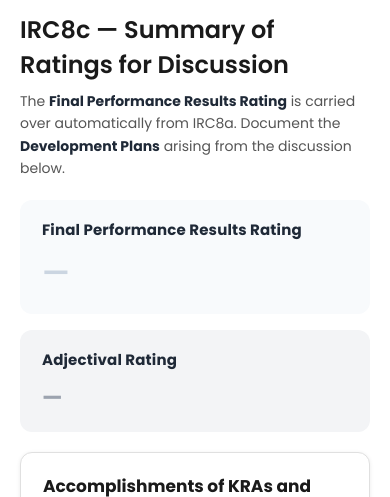
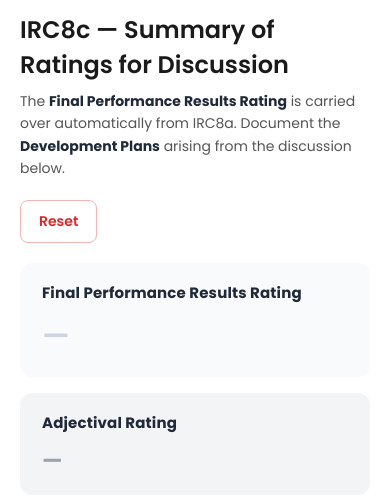
Before and after one commit to n-renz0801/Project-IRC, a Flask app: page /irc/irc8c in a window 390 px wide. Shown: the part 199-696 px from the top of the page. Run offline with Flask 3, Linux system fonts and the light colour scheme; data comes from the database, SQL or seed files in the repository; data that the repository does not hold is empty; some libraries are stand-ins or nearby versions.

Commit message:
irc8c: added reset

```diff
--- a/app.py
+++ b/app.py
@@ -2730,46 +2730,6 @@ def delete_irc8a_indicator(indicator_id):
     return jsonify({"deleted": True, "id": indicator_id}), 200
 
 
-@app.route("/irc/irc8a/reset", methods=["DELETE"])
-def reset_irc8a_data():
-    """Two reset scopes for the "Reset" button/modal, chosen via
-    ?scope=ratings_mov|all (defaults to "ratings_mov"), mirroring IRC7's
-    reset endpoint (see reset_irc7_data above):
-
-      - scope=ratings_mov (default): the "Clear ratings & MOV links only"
-        option. For every objective under this year's KRAs, clears the
-        three selected ratings (rating_quality/efficiency/timeliness) and
-        the MOV link. KRAs, objectives, their weights/text, rubric
-        indicators, timeline, and actual results are all left untouched --
-        only what's been *rated* and *linked* disappears.
-
-      - scope=all: the "Reset entire form" option. Deletes every KRA for
-        this year outright, which cascades to delete all of its
-        objectives and their rubric indicators too (see the FK
-        relationships in models.py).
-    """
-    scope = request.args.get("scope", "ratings_mov")
-    year = request.args.get("year", type=int) or _current_year()
-
-    if scope == "all":
-        IRC8AKra.query.filter_by(year=year).delete()
-        db.session.commit()
-        return jsonify({"reset": True, "scope": "all", "year": year}), 200
-
-    objectives = (
-        IRC8AObjective.query.join(IRC8AKra, IRC8AObjective.kra_id == IRC8AKra.id)
-        .filter(IRC8AKra.year == year)
-        .all()
-    )
-    for objective in objectives:
-        objective.rating_quality = None
-        objective.rating_efficiency = None
-        objective.rating_timeliness = None
-        objective.mov = None
-    db.session.commit()
-    return jsonify({"reset": True, "scope": "ratings_mov", "year": year}), 200
-
-
 # ---------------------------------------------------------------------------
 # IRC8c -- Summary of Ratings for Discussion
 #
@@ -2858,6 +2818,26 @@ def save_irc8c_row():
     return jsonify(row.to_dict()), 200
 
 
+@app.route("/irc/irc8c/reset", methods=["DELETE"])
+def reset_irc8c_data():
+    """Resets this year's four Development Plan rows back to their default
+    blank/locked state -- mirrors reset_irc7_data's single-scope shape
+    (there's no "values only" vs "everything" split here since IRC8c has
+    nothing but these four fixed rows to begin with; see models.py's
+    IRC8CRow docstring for why they're permanent slots, not a user-managed
+    list).
+
+    Deleting the rows outright (rather than blanking each column) is safe
+    because get_irc8c_data() re-creates any missing slot with
+    is_locked=True on its next read -- the same "recreate on read" shape
+    IRC8b's fixed criteria rely on.
+    """
+    year = request.args.get("year", type=int) or _current_year()
+    IRC8CRow.query.filter_by(year=year).delete()
+    db.session.commit()
+    return jsonify({"reset": True, "year": year}), 200
+
+
 def not_found(e):
     return render_template("404.html", tabs=TABS, active_tab=None), 404
 
--- a/static/css/irc8c.css
+++ b/static/css/irc8c.css
@@ -38,6 +38,10 @@
 }
 
 .irc8c-header {
+  display: flex;
+  justify-content: space-between;
+  align-items: flex-start;
+  gap: 20px;
   margin-bottom: 20px;
 }
 
@@ -46,6 +50,33 @@
   font-weight: 600;
   margin: 0 0 8px 0;
   color: #1a1a1a;
+}
+
+.irc8c-header-actions {
+  display: flex;
+  align-items: center;
+  gap: 10px;
+  flex-shrink: 0;
+}
+
+.irc8c-reset-btn {
+  flex-shrink: 0;
+  background: #fff;
+  color: #dc2626;
+  border: 1.5px solid #f3b4b4;
+  border-radius: 8px;
+  padding: 10px 18px;
+  font-size: 14px;
+  font-weight: 600;
+  cursor: pointer;
+  transition:
+    background 0.15s ease,
+    border-color 0.15s ease;
+}
+
+.irc8c-reset-btn:hover {
+  background: #fee2e2;
+  border-color: #dc2626;
 }
 
 .irc8c-subtitle {
@@ -709,9 +740,91 @@
   background: var(--irc8c-success-border);
 }
 
+/* ------------------------------------------------------------------
+   Reset confirmation modal — same visual pattern as IRC6's
+   .irc6-confirm-* dialog.
+------------------------------------------------------------------ */
+
+.irc8c-confirm-overlay {
+  display: none;
+  position: fixed;
+  inset: 0;
+  background: rgba(17, 24, 39, 0.6);
+  z-index: 1100;
+  align-items: center;
+  justify-content: center;
+  padding: 16px;
+}
+
+.irc8c-confirm-overlay.visible {
+  display: flex;
+}
+
+.irc8c-confirm-box {
+  background: #fff;
+  border-radius: 12px;
+  width: 100%;
+  max-width: 380px;
+  padding: 22px;
+  box-shadow: 0 20px 50px rgba(0, 0, 0, 0.3);
+  text-align: center;
+}
+
+.irc8c-confirm-box h4 {
+  margin: 0 0 10px 0;
+  font-size: 16px;
+  font-weight: 700;
+  color: #1a1a1a;
+}
+
+.irc8c-confirm-box p {
+  margin: 0 0 20px 0;
+  font-size: 13.5px;
+  color: #555;
+  line-height: 1.5;
+}
+
+.irc8c-confirm-actions {
+  display: flex;
+  justify-content: center;
+  gap: 10px;
+}
+
+.irc8c-btn-secondary,
+.irc8c-btn-danger {
+  border: none;
+  border-radius: 8px;
+  padding: 10px 20px;
+  font-size: 13.5px;
+  font-weight: 600;
+  cursor: pointer;
+}
+
+.irc8c-btn-secondary {
+  background: #f3f4f6;
+  color: #374151;
+}
+
+.irc8c-btn-secondary:hover {
+  background: #e5e7eb;
+}
+
+.irc8c-btn-danger {
+  background: #dc2626;
+  color: #fff;
+}
+
+.irc8c-btn-danger:hover {
+  background: #b91c1c;
+}
+
 /* Responsive */
 
 @media (max-width: 900px) {
+  .irc8c-header {
+    flex-direction: column;
+  }
+
   .irc8c-header-text h2 {
     font-size: 24px;
   }
--- a/static/js/irc8c.js
+++ b/static/js/irc8c.js
@@ -104,6 +104,17 @@
   const ratingBadge = document.getElementById("irc8c-rating-badge");
   const criteriaStrip = document.getElementById("irc8c-criteria-strip");
   const devTableBody = document.getElementById("irc8c-dev-table-body");
+
+  const resetBtn = document.getElementById("irc8c-reset-btn");
+  const resetConfirmOverlay = document.getElementById(
+    "irc8c-reset-confirm-overlay",
+  );
+  const resetConfirmCancelBtn = document.getElementById(
+    "irc8c-reset-confirm-cancel",
+  );
+  const resetConfirmConfirmBtn = document.getElementById(
+    "irc8c-reset-confirm-confirm",
+  );
 
   // ------------------------------------------------------------------
   // Helpers
@@ -531,6 +542,41 @@
   });
 
   // ------------------------------------------------------------------
+  // Reset-page confirmation modal
+  //
+  // Single scope, no options -- IRC8c has nothing but these four fixed
+  // Development Plan rows to reset (see models.py's IRC8CRow docstring),
+  // so unlike IRC7/IRC8a there's no "values only" vs "everything" split.
+  // Mirrors IRC6's reset-confirmation modal.
+  // ------------------------------------------------------------------
+  function openResetConfirm() {
+    resetConfirmOverlay.classList.add("visible");
+  }
+
+  function closeResetConfirm() {
+    resetConfirmOverlay.classList.remove("visible");
+  }
+
+  resetBtn.addEventListener("click", openResetConfirm);
+  resetConfirmCancelBtn.addEventListener("click", closeResetConfirm);
+  resetConfirmOverlay.addEventListener("click", (e) => {
+    if (e.target === resetConfirmOverlay) closeResetConfirm();
+  });
+
+  resetConfirmConfirmBtn.addEventListener("click", async () => {
+    resetConfirmConfirmBtn.disabled = true;
+    try {
+      await apiCall("DELETE", `/irc/irc8c/reset?year=${state.year}`);
+      await loadAll();
+    } catch (err) {
+      alert(err.message || "Could not reset the data. Please try again.");
+    } finally {
+      resetConfirmConfirmBtn.disabled = false;
+      closeResetConfirm();
+    }
+  });
+
+  // ------------------------------------------------------------------
   // Initial load
   // ------------------------------------------------------------------
   renderCriteriaStrip(null);
--- a/templates/tabs/irc8c.html
+++ b/templates/tabs/irc8c.html
@@ -15,6 +15,11 @@ block content %}
         automatically from IRC8a. Document the
         <strong>Development Plans</strong> arising from the discussion below.
       </p>
+    </div>
+    <div class="irc8c-header-actions">
+      <button type="button" id="irc8c-reset-btn" class="irc8c-reset-btn">
+        Reset
+      </button>
     </div>
   </div>
 
@@ -95,6 +100,38 @@ block content %}
   </div>
 </section>
 
+<!-- ================= RESET-PAGE CONFIRMATION MODAL ================= -->
+<!-- Same visual pattern/markup as IRC6's reset-confirmation modal (see
+     irc6.html) -- single scope, no options, since IRC8c has nothing but
+     these four fixed Development Plan rows to reset. Ids are namespaced
+     to irc8c so it doesn't share state with anything else on this page. -->
+<div id="irc8c-reset-confirm-overlay" class="irc8c-confirm-overlay">
+  <div class="irc8c-confirm-box">
+    <h4>Reset the contents of this page?</h4>
+    <p>
+      This will clear every Development Plan row &mdash; Strengths, Development
+      Needs, Action Plan, Timeline, and Resources Needed &mdash; back to blank
+      and locked. This cannot be undone.
+    </p>
+    <div class="irc8c-confirm-actions">
+      <button
+        type="button"
+        id="irc8c-reset-confirm-cancel"
+        class="irc8c-btn-secondary"
+      >
+        Cancel
+      </button>
+      <button
+        type="button"
+        id="irc8c-reset-confirm-confirm"
+        class="irc8c-btn-danger"
+      >
+        Yes, Reset
+      </button>
+    </div>
+  </div>
+</div>
+
 <script src="{{ url_for('static', filename='js/irc8c.js') }}"></script>
 
 {% endblock %}
```
